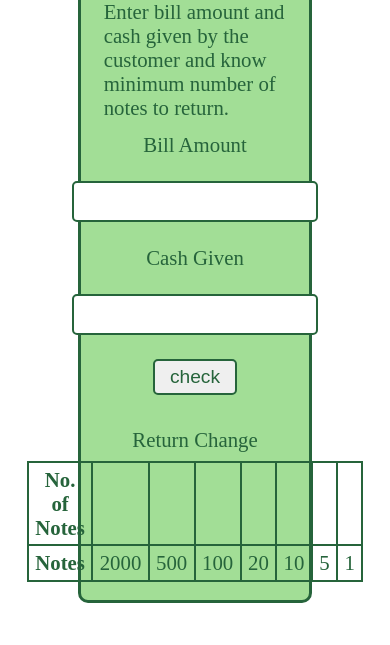
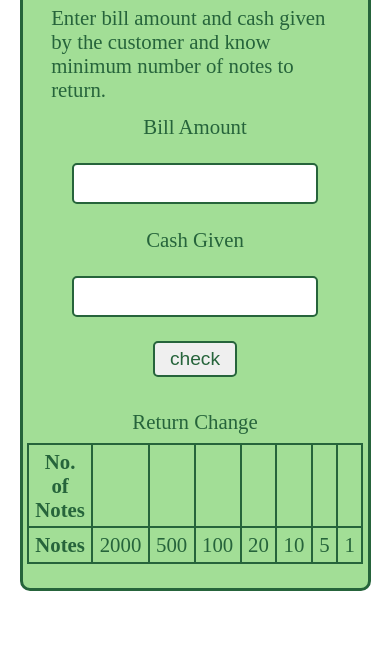
Before and after one commit to Ahana001/Cash-Register-Manager, a plain HTML site: page index.html in a window 390 px wide. Shown: the part 199-844 px from the top of the page. Drawn offline with Linux system fonts and the light colour scheme.

Commit message:
style: update style.css

```diff
--- a/style.css
+++ b/style.css
@@ -20,8 +20,8 @@ body{
     align-items: center;
     background-color: var(--primary-color);
     margin-top: 10vh;
-    width: 60vw;
-    padding: 10px 10px;
+    width: 50vw;
+    padding: 1rem 1rem;
     border-radius: 10px;
     border: 3px solid var(--secondary-color);
 }
@@ -58,3 +58,9 @@ table,th,td{
     padding: 0.3rem 0.4rem;
     border: 2px solid var(--secondary-color);
 }
+
+@media only screen and (max-width: 800px){
+    .center-container{
+        width: 90vw;
+    }
+}
```
